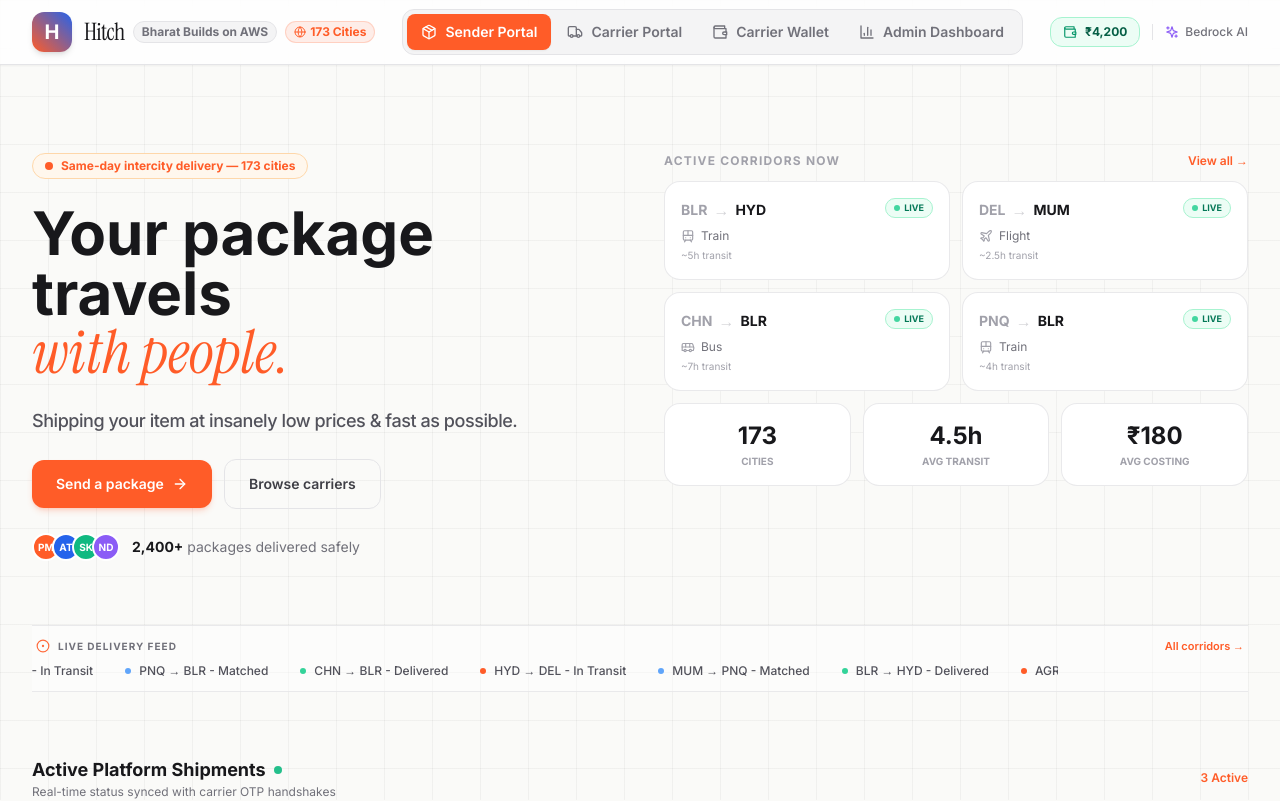
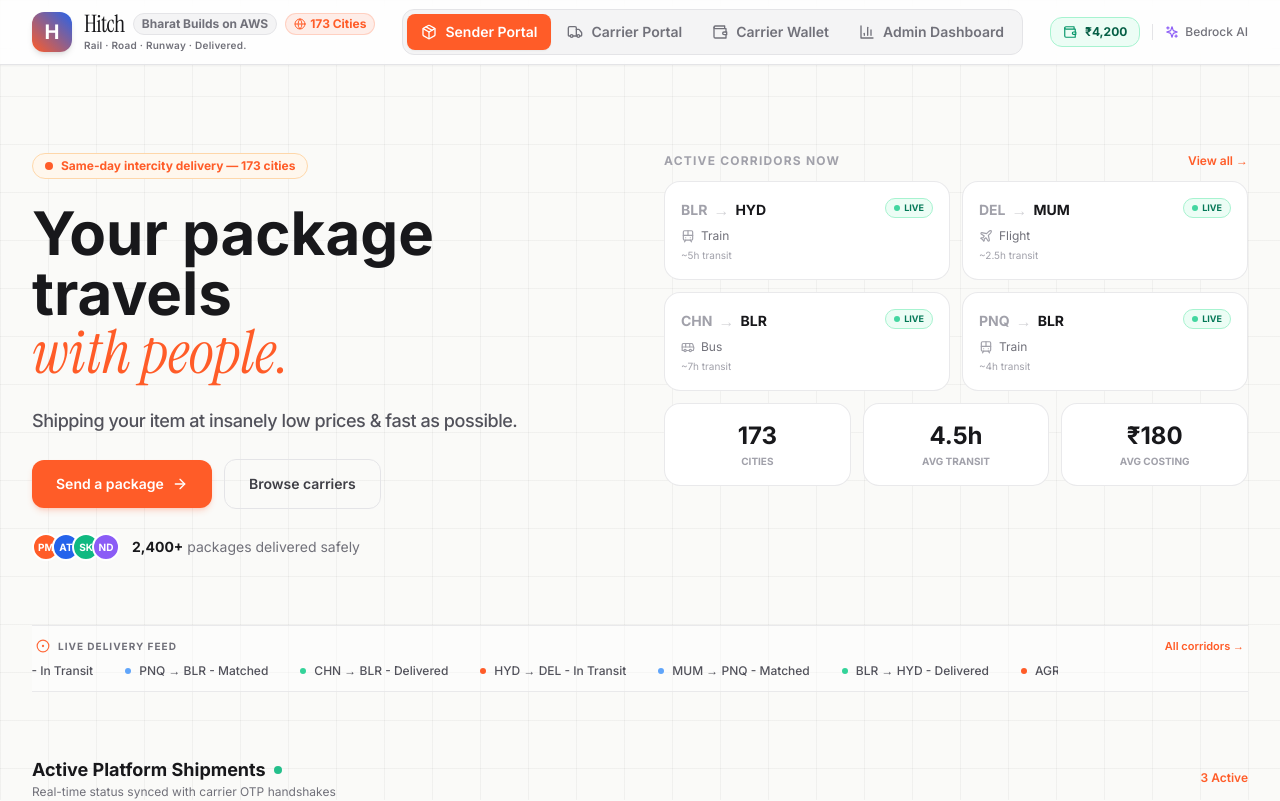
Before and after one commit to supreetpatil79/Hitch, a React (Vite) app in the folder frontend/: page / in a window 1280 px wide. Shown: the top 801 px of the page. Built offline with nearby package versions, Linux system fonts and the light colour scheme.

Commit message:
feat(branding): add 'Rail · Road · Runway · Delivered.' tagline under Hitch logo

```diff
--- a/frontend/src/App.jsx
+++ b/frontend/src/App.jsx
@@ -163,14 +163,19 @@ export default function App() {
             <div className="w-10 h-10 rounded-xl bg-gradient-to-tr from-hitchOrange to-hitchBlue flex items-center justify-center text-white font-bold text-xl shadow-md">
               H
             </div>
+            <div>
               <div className="flex items-center gap-2">
-              <span className="font-display text-2xl tracking-tight text-zinc-900">Hitch</span>
+                <span className="font-display text-2xl tracking-tight text-zinc-900 leading-none">Hitch</span>
                 <span className="hidden sm:block text-xs font-bold px-2 py-0.5 bg-zinc-100 text-zinc-500 rounded-full border border-zinc-200">
                   Bharat Builds on AWS
                 </span>
                 <span className="hidden md:flex items-center gap-1 text-xs font-bold px-2 py-0.5 bg-hitchOrange/10 text-hitchOrange rounded-full border border-hitchOrange/20">
                   <Globe className="w-3 h-3" /> 173 Cities
                 </span>
+              </div>
+              <p className="text-[10px] font-semibold tracking-wide text-zinc-500 mt-0.5">
+                Rail · Road · Runway · Delivered.
+              </p>
             </div>
           </div>
 
```
Lines whose indentation alone changed are shown as unchanged.
